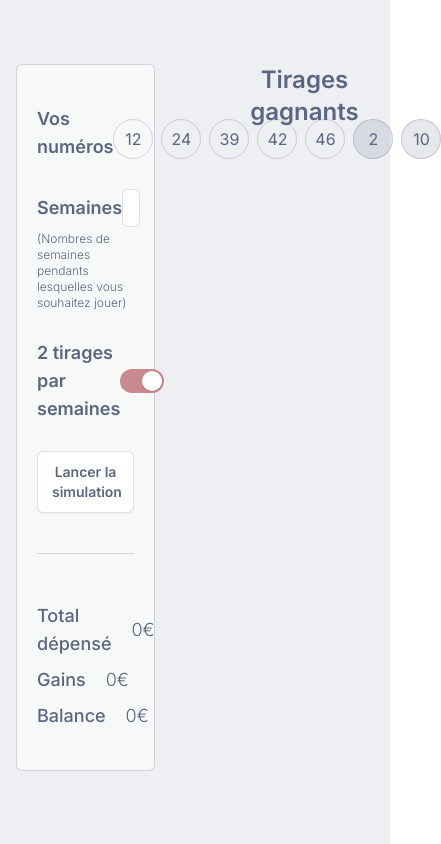
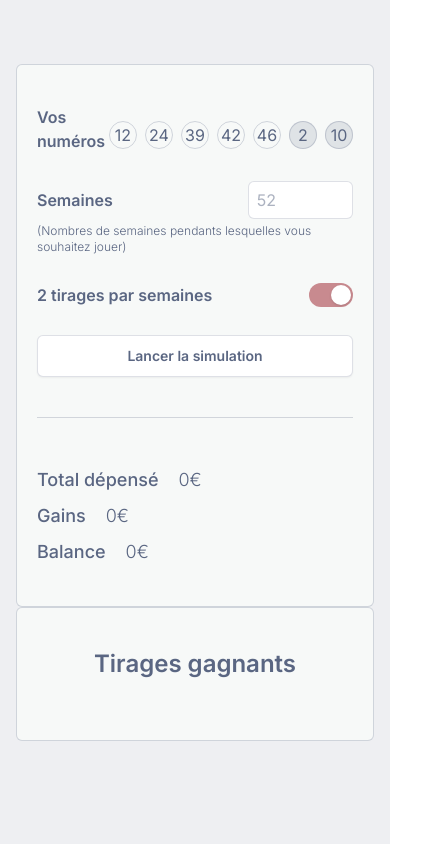
Before and after one commit to jean1591/euromillion-simulator, a Next.js app: page / in a window 390 px wide. Shown: the whole page, 441 px wide, since content can reach past the window. Built offline with nearby package versions, Linux system fonts and the light colour scheme.

Commit message:
minimal responsive design

```diff
--- a/src/app/components/draw.tsx
+++ b/src/app/components/draw.tsx
@@ -19,7 +19,7 @@ export const Draw = ({
           key={num}
           className={classNames(
             baseNumbers.includes(num) ? "bg-green-200" : "",
-            "w-10 h-10 rounded-full flex justify-center items-center border border-dark-shade/25"
+            "w-7 h-7 md:w-10 md:h-10 rounded-full flex justify-center items-center border border-dark-shade/25"
           )}
         >
           {num}
@@ -31,7 +31,7 @@ export const Draw = ({
           key={num}
           className={classNames(
             starNumbers.includes(num) ? "bg-green-200" : "bg-dark-shade/15 ",
-            "w-10 h-10 rounded-full flex justify-center items-center border border-dark-shade/25"
+            "w-7 h-7 md:w-10 md:h-10 rounded-full flex justify-center items-center border border-dark-shade/25"
           )}
         >
           {num}
--- a/src/app/components/drawsPanel/drawsPanel.tsx
+++ b/src/app/components/drawsPanel/drawsPanel.tsx
@@ -1,12 +1,17 @@
 import { Draws } from "./draws";
+import { Panel } from "../panel";
 
 export const DrawsPanel = () => {
   return (
-    <div>
-      <p className="text-2xl font-semibold text-center pb-10">
+    <Panel>
+      <p className="text-2xl font-semibold text-center pb-5">
         Tirages gagnants
       </p>
-      <Draws />
-    </div>
+      <div className="flex justify-center">
+        <div>
+          <Draws />
+        </div>
+      </div>
+    </Panel>
   );
 };
--- /dev/null
+++ b/src/app/components/panel.tsx
@@ -0,0 +1,7 @@
+export const Panel = ({ children }: { children: React.ReactNode }) => {
+  return (
+    <div className="border border-dark-shade/25 bg-light-shade py-10 px-5 rounded-md">
+      {children}
+    </div>
+  );
+};
--- a/src/app/components/settingsAndResultsPanel/settingsAndResultsPanel.tsx
+++ b/src/app/components/settingsAndResultsPanel/settingsAndResultsPanel.tsx
@@ -2,16 +2,15 @@
 
 import { Divider } from "../divider";
 import { FinancialResults } from "./financialResults";
+import { Panel } from "../panel";
 import { SimuationSettings } from "./simulationSettings";
 
 export const SettingsAndResultsPanel = () => {
   return (
-    <div>
-      <div className="border border-dark-shade/25 bg-light-shade py-10 px-5 rounded-md">
-        <SimuationSettings />
-        <Divider />
-        <FinancialResults />
-      </div>
-    </div>
+    <Panel>
+      <SimuationSettings />
+      <Divider />
+      <FinancialResults />
+    </Panel>
   );
 };
--- a/src/app/components/settingsAndResultsPanel/simulationSettings.tsx
+++ b/src/app/components/settingsAndResultsPanel/simulationSettings.tsx
@@ -7,13 +7,13 @@ export const SimuationSettings = () => {
   return (
     <div>
       <div className="flex items-center justify-between">
-        <p className="text-lg font-semibold">Vos numéros</p>
+        <p className="text-base font-semibold">Vos numéros</p>
         <MyNumbers />
       </div>
 
       <div>
         <div className="pt-7 flex items-center justify-between">
-          <p className="text-lg font-semibold">Semaines</p>
+          <p className="text-base font-semibold">Semaines</p>
           <NumberOfWeeksToPlay />
         </div>
         <p className="pt-1 text-xs font-light">
@@ -22,7 +22,7 @@ export const SimuationSettings = () => {
       </div>
 
       <div className="pt-7 flex items-center justify-between">
-        <p className="text-lg font-semibold">2 tirages par semaines</p>
+        <p className="text-base font-semibold">2 tirages par semaines</p>
         <NumberOfDrawsPerWeek />
       </div>
 
--- a/src/app/page.tsx
+++ b/src/app/page.tsx
@@ -5,7 +5,7 @@ import { SettingsAndResultsPanel } from "./components/settingsAndResultsPanel/se
 
 export default function Home() {
   return (
-    <div className="grid grid-cols-2 gap-20">
+    <div className="grid grid-cols-1 md:grid-cols-2 md:gap-20">
       <SettingsAndResultsPanel />
       <DrawsPanel />
     </div>
```
